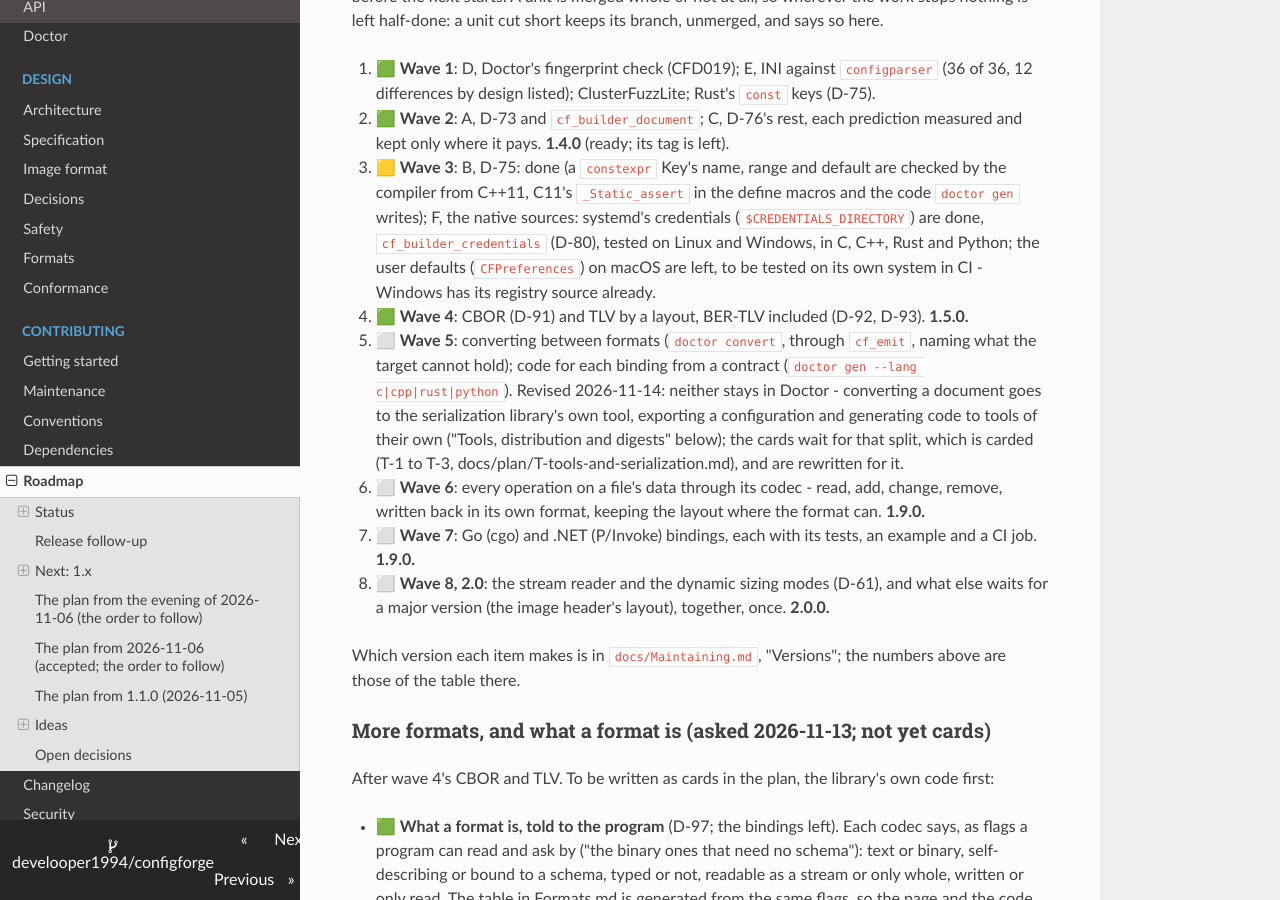
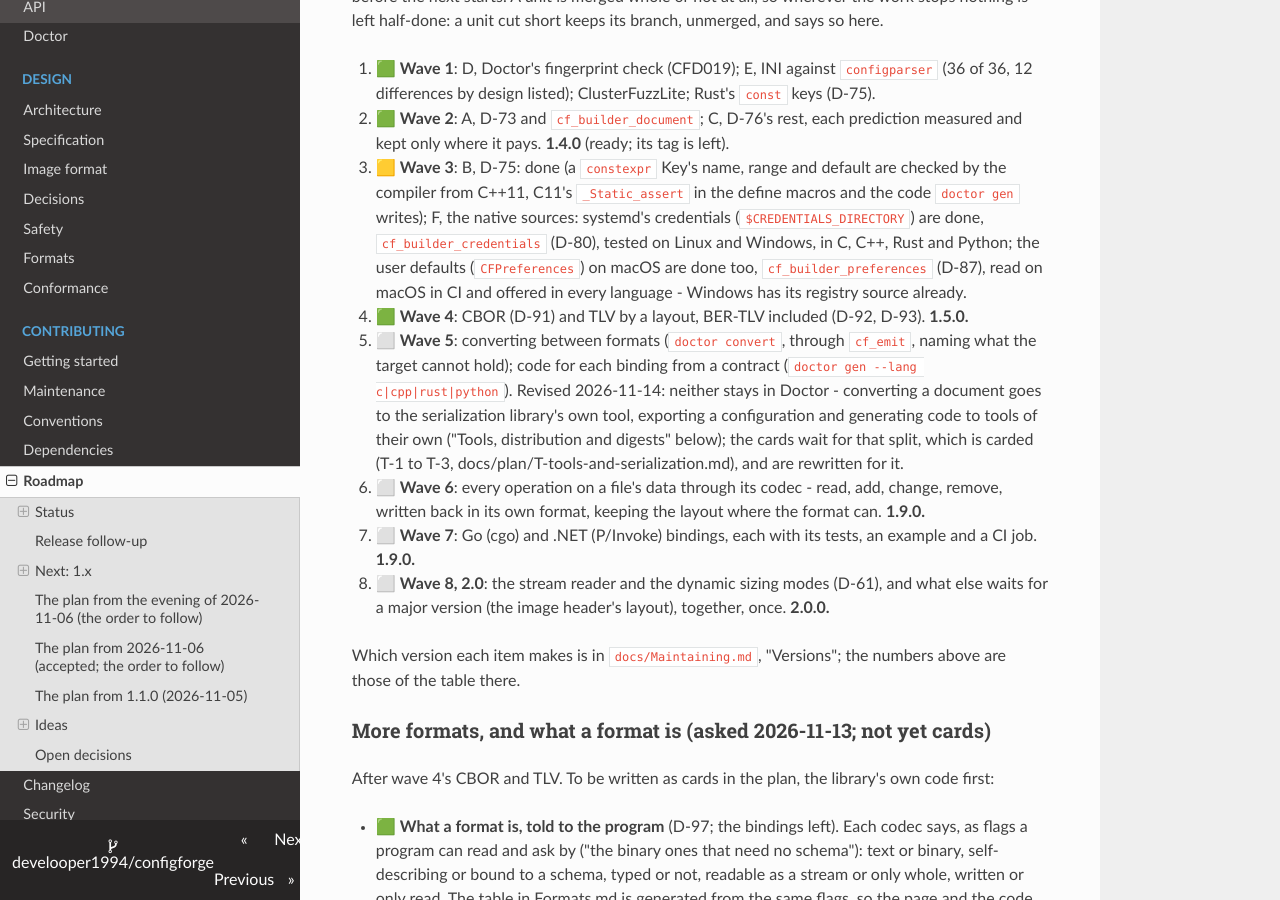
Before and after one commit to develooper1994/configforge, an MkDocs documentation site: the page built from docs/Roadmap.md, in a window 1280 px wide and 900 px high, scrolled down 2981 px. Built offline with MkDocs 1.6.1, drawn with Linux system fonts in a browser that asks for light colours; some of the changed text lies outside the part shown.

Commit message:
W3-F2d: the CHANGELOG and the Roadmap

```diff
--- a/docs/Roadmap.md
+++ b/docs/Roadmap.md
@@ -49,7 +49,7 @@ beside what is not.
 | 🟩 | Doctor checks a report's fingerprint against its contents (CFD019) | plan item 9 |
 | 🟨 | Continuous fuzzing in CI (ClusterFuzzLite): written, its first run to read | `.clusterfuzzlite/`, cflite.yml |
 | 🟩 | INI compared with `configparser` (36 of 36; `.properties` needs a JVM, left to its tests) | plan item 9 |
-| 🟨 | Native OS sources: systemd's credentials done (D-80); macOS's user defaults (D-87): read on macOS; the wrappers left | plan item 9 |
+| 🟩 | Native OS sources: systemd's credentials (D-80) and macOS's user defaults (D-87), in C, C++, Rust and Python | plan item 9 |
 | ⬜ | Go and .NET bindings, when asked | plan item 9 |
 | 🟩 | Binary configuration: a layout-driven TLV codec, BER-TLV, CBOR | D-91, D-93 |
 | ⬜ | Every operation on a file's data, written back in its format | assessment |
@@ -122,9 +122,9 @@ short keeps its branch, unmerged, and says so here.
    writes); F,
    the native sources: systemd's credentials (`$CREDENTIALS_DIRECTORY`)
    are done, `cf_builder_credentials` (D-80), tested on Linux and
-   Windows, in C, C++, Rust and Python; the user defaults (`CFPreferences`) on macOS are
-   left, to be tested on its own system in CI - Windows has its registry
-   source already.
+   Windows, in C, C++, Rust and Python; the user defaults (`CFPreferences`) on macOS
+   are done too, `cf_builder_preferences` (D-87), read on macOS in CI and
+   offered in every language - Windows has its registry source already.
 4. 🟩 **Wave 4**: CBOR (D-91) and TLV by a layout, BER-TLV included
    (D-92, D-93). **1.5.0.**
 5. ⬜ **Wave 5**: converting between formats (`doctor convert`, through
@@ -611,8 +611,8 @@ verified commits, and a release is cut where the order says so. The
     * limits and the build id in the report and the image header -
       with item 8, since a sizing mode is a limit a reader must know.
     * CFD012 against the contract rather than the key list.
-    * native OS sources (macOS defaults, gsettings) where the platform
-      is at hand to test.
+    * native OS sources: gsettings, where the platform is at hand to
+      test (macOS's user defaults are done, D-87).
     * Go and .NET bindings over the C ABI.
 11. **2.0**: what 8 and 9 break, together, once.
 
```
Also changed, not shown: CHANGELOG.md (+2 -1 lines).
